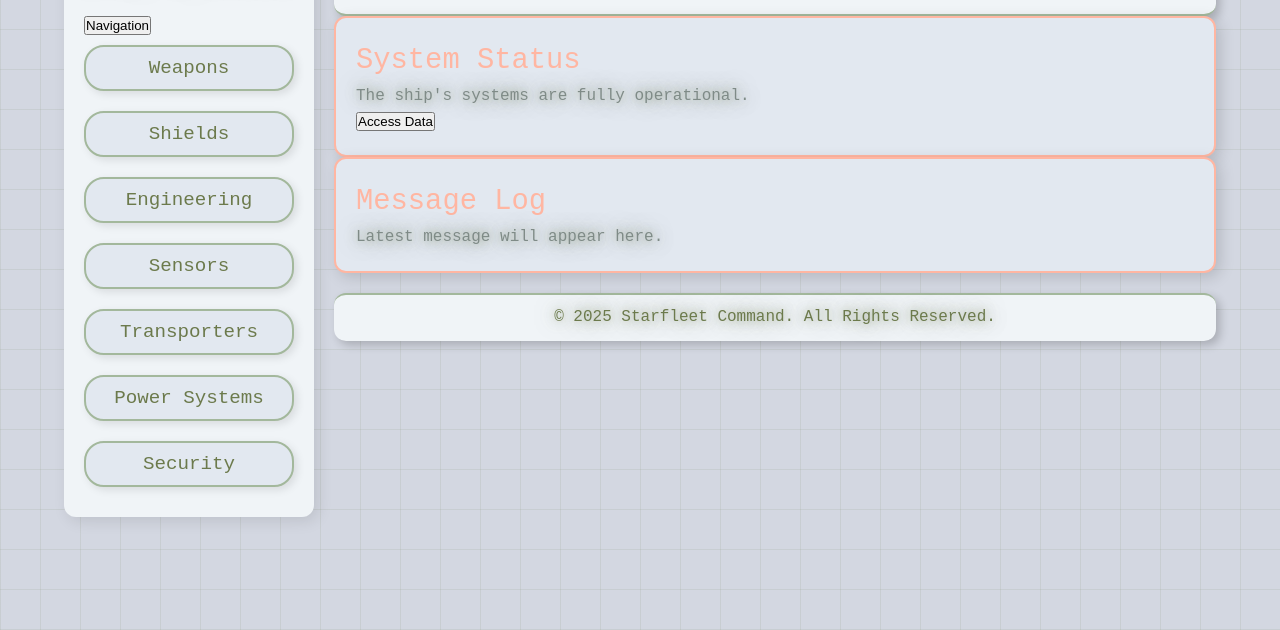
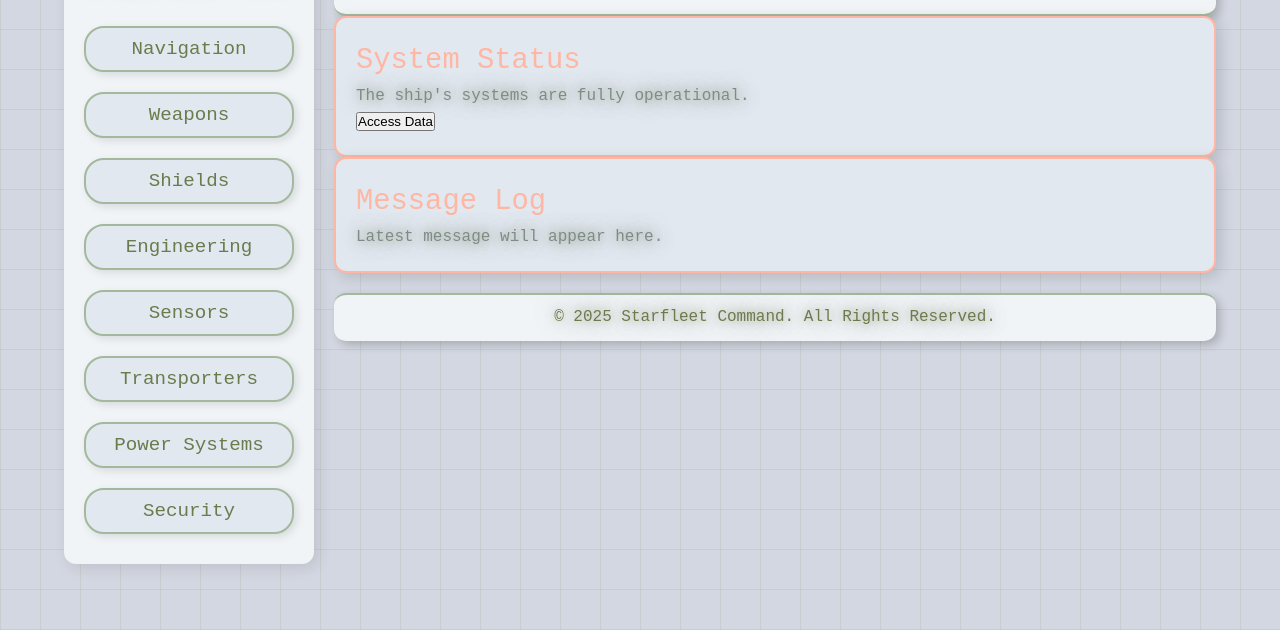
Before and after one commit to Mr-Wolf33/TNG, a plain HTML site: page index.html in a window 1280 px wide. Shown: the part 170-800 px from the top of the page. Drawn offline with Linux system fonts and the light colour scheme.

Commit message:
Update index.html Try grey nave again

```diff
--- a/index.html
+++ b/index.html
@@ -17,7 +17,7 @@
   <div class="container">
     <aside class="menu">
       <h2>Ship Systems</h2>
-      <button class="menu_nav">Navigation</button>
+      <button class="menu-btn nav">Navigation</button>
       <button class="menu-btn">Weapons</button>
       <button class="menu-btn">Shields</button>
       <button class="menu-btn">Engineering</button>
```
